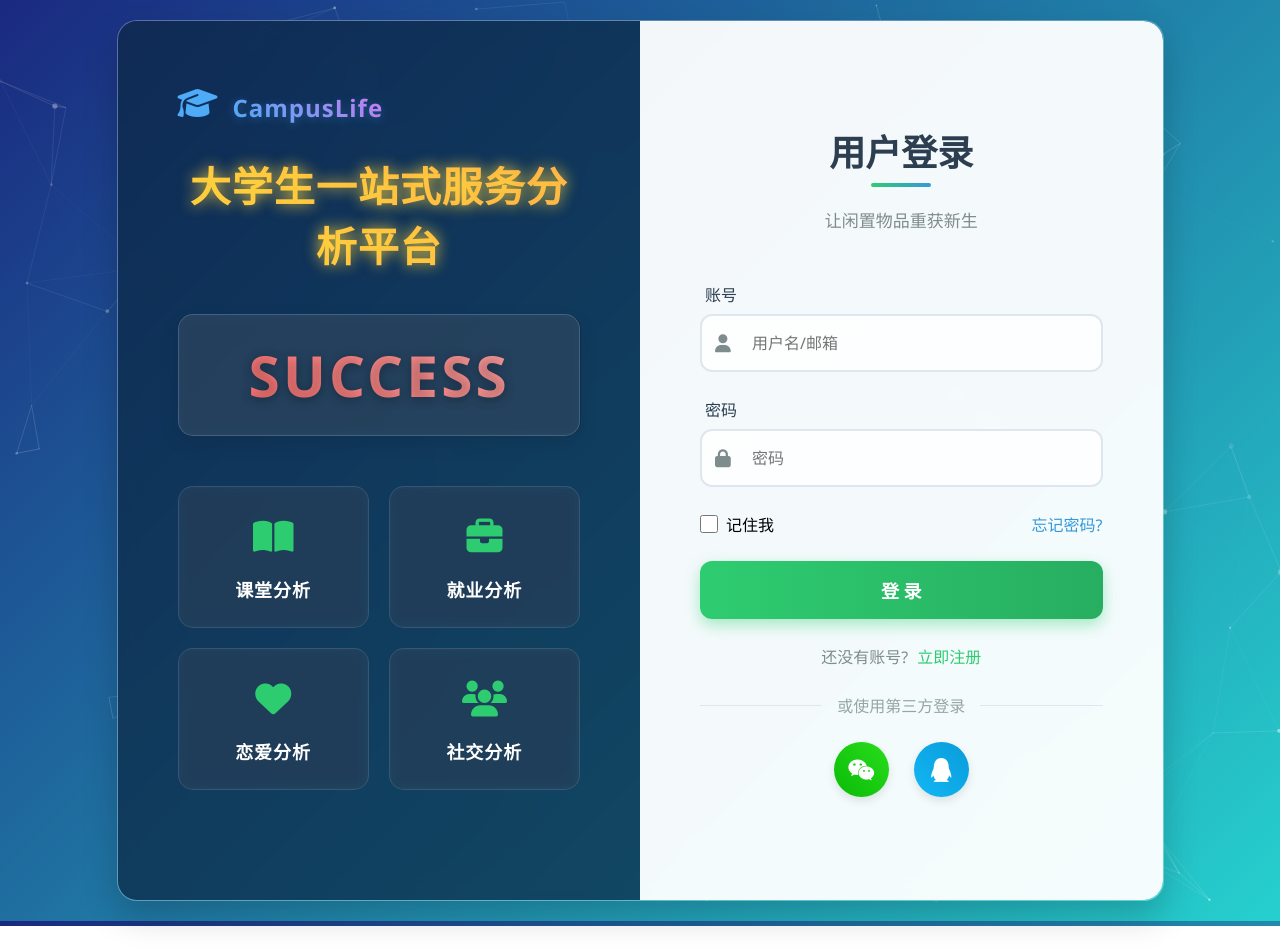
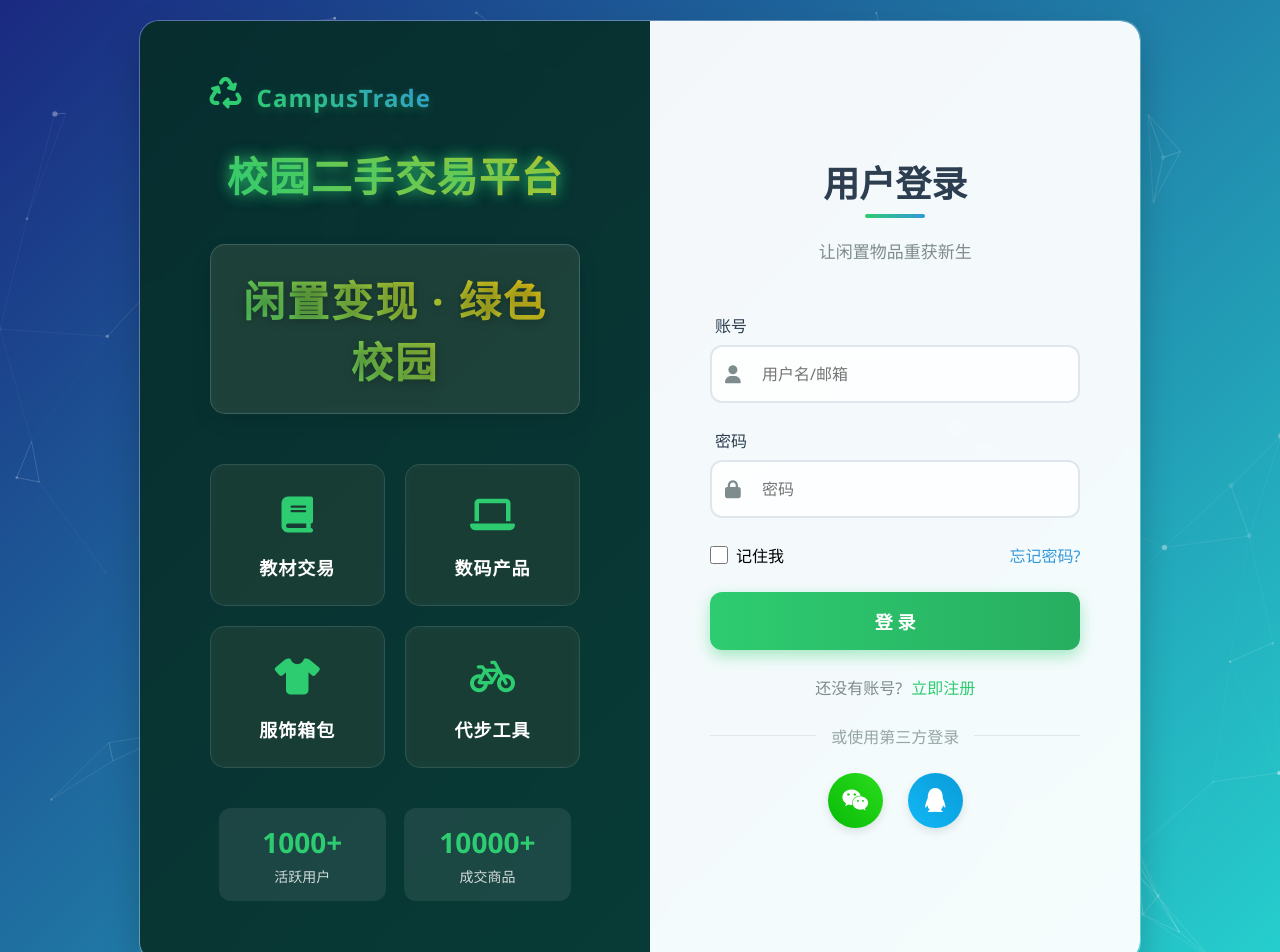
Before and after one commit to jzlyy/frontend-service, a Vue app: page /login in a window 1280 px wide. Shown: the top 952 px of the page. Before the commit the page ends 926 px from the top, so only its background shows below. Built offline with nearby package versions, Linux system fonts and the light colour scheme.

Commit message:
LeftPanel.vue

```diff
--- a/src/components/common/LeftPanel.vue
+++ b/src/components/common/LeftPanel.vue
@@ -1,14 +1,14 @@
 <template>
   <div class="left-panel">
     <div class="logo">
-      <i class="fas fa-graduation-cap logo-icon floating"></i>
-      <div class="logo-text">CampusLife</div>
+      <i class="fas fa-recycle logo-icon floating"></i>
+      <div class="logo-text">CampusTrade</div>
     </div>
 
-    <div class="title">大学生一站式服务分析平台</div>
+    <div class="title">校园二手交易平台</div>
 
-    <div class="success-badge">
-      <h2>SUCCESS</h2>
+    <div class="slogan">
+      <h2>闲置变现 · 绿色校园</h2>
     </div>
 
     <div class="features">
@@ -19,6 +19,17 @@
           :title="feature.title"
       />
     </div>
+
+    <div class="stats">
+      <div class="stat-item">
+        <div class="stat-value">1000+</div>
+        <div class="stat-label">活跃用户</div>
+      </div>
+      <div class="stat-item">
+        <div class="stat-value">10000+</div>
+        <div class="stat-label">成交商品</div>
+      </div>
+    </div>
   </div>
 </template>
 
@@ -27,21 +38,21 @@ import { ref } from 'vue'
 import FeatureItem from './FeatureItem.vue'
 
 const features = ref([
-  { icon: 'fas fa-book-open', title: '课堂分析' },
-  { icon: 'fas fa-briefcase', title: '就业分析' },
-  { icon: 'fas fa-heart', title: '恋爱分析' },
-  { icon: 'fas fa-users', title: '社交分析' }
+  { icon: 'fas fa-book', title: '教材交易' },
+  { icon: 'fas fa-laptop', title: '数码产品' },
+  { icon: 'fas fa-tshirt', title: '服饰箱包' },
+  { icon: 'fas fa-bicycle', title: '代步工具' }
 ])
 </script>
 
 <style scoped>
 .left-panel {
   flex: 1;
-  padding: 70px 60px;
+  padding: 60px 70px;
   display: flex;
   flex-direction: column;
   position: relative;
-  background: rgba(0, 30, 60, 0.7);
+  background: rgba(0, 40, 30, 0.85);
   color: white;
 }
 
@@ -54,18 +65,18 @@ const features = ref([
 .logo-icon {
   font-size: 32px;
   margin-right: 15px;
-  color: #4dabf7;
+  color: #2ecc71;
 }
 
 .logo-text {
   font-size: 24px;
   font-weight: 700;
   letter-spacing: 1px;
-  background: linear-gradient(45deg, #4dabf7, #da77f2);
+  background: linear-gradient(45deg, #2ecc71, #3498db);
   -webkit-background-clip: text;
   background-clip: text;
   -webkit-text-fill-color: transparent;
-  text-shadow: 0 2px 10px rgba(77, 171, 247, 0.3);
+  text-shadow: 0 2px 10px rgba(46, 204, 113, 0.3);
 }
 
 .title {
@@ -74,7 +85,7 @@ const features = ref([
   margin-bottom: 40px;
   text-align: center;
   letter-spacing: 1px;
-  background: linear-gradient(45deg, #ffd43b, #ffa94d);
+  background: linear-gradient(45deg, #2ecc71, #f1c40f);
   -webkit-background-clip: text;
   background-clip: text;
   -webkit-text-fill-color: transparent;
@@ -82,11 +93,11 @@ const features = ref([
 }
 
 @keyframes titleGlow {
-  0% { text-shadow: 0 0 5px rgba(255, 212, 59, 0.5); }
-  100% { text-shadow: 0 0 20px rgba(255, 212, 59, 0.8), 0 0 30px rgba(255, 212, 59, 0.6); }
+  0% { text-shadow: 0 0 5px rgba(46, 204, 113, 0.5); }
+  100% { text-shadow: 0 0 20px rgba(46, 204, 113, 0.8), 0 0 30px rgba(46, 204, 113, 0.6); }
 }
 
-.success-badge {
+.slogan {
   background: rgba(255, 255, 255, 0.1);
   padding: 23px;
   border-radius: 15px;
@@ -98,27 +109,20 @@ const features = ref([
   transition: transform 0.4s, box-shadow 0.4s;
 }
 
-.success-badge:hover {
+.slogan:hover {
   transform: translateY(-5px);
   box-shadow: 0 12px 25px rgba(0, 0, 0, 0.2);
 }
 
-.success-badge h2 {
-  font-size: 54px;
-  font-weight: 800;
-  letter-spacing: 3px;
+.slogan h2 {
+  font-size: 42px;
+  font-weight: 700;
+  letter-spacing: 2px;
   text-shadow: 0 2px 10px rgba(0, 0, 0, 0.3);
-  background: linear-gradient(45deg, #ff6b6b, #ffa8a8);
+  background: linear-gradient(45deg, #2ecc71, #f1c40f);
   -webkit-background-clip: text;
   background-clip: text;
   -webkit-text-fill-color: transparent;
-  animation: pulse 2s infinite;
-}
-
-@keyframes pulse {
-  0% { transform: scale(1); }
-  50% { transform: scale(1.05); }
-  100% { transform: scale(1); }
 }
 
 .features {
@@ -128,7 +132,32 @@ const features = ref([
   margin-bottom: 40px;
 }
 
-/* 响应式设计 */
+.stats {
+  display: flex;
+  justify-content: space-around;
+  margin-top: auto;
+}
+
+.stat-item {
+  text-align: center;
+  padding: 15px;
+  background: rgba(255, 255, 255, 0.08);
+  border-radius: 12px;
+  width: 45%;
+}
+
+.stat-value {
+  font-size: 28px;
+  font-weight: 700;
+  color: #2ecc71;
+  margin-bottom: 5px;
+}
+
+.stat-label {
+  font-size: 14px;
+  opacity: 0.8;
+}
+
 @media (max-width: 768px) {
   .left-panel {
     padding: 30px;
@@ -138,12 +167,11 @@ const features = ref([
     font-size: 28px;
   }
 
-  .success-badge h2 {
-    font-size: 36px;
+  .slogan h2 {
+    font-size: 28px;
   }
 }
 
-/* 浮动动画 */
 @keyframes float {
   0% { transform: translateY(0px); }
   50% { transform: translateY(-10px); }
```
